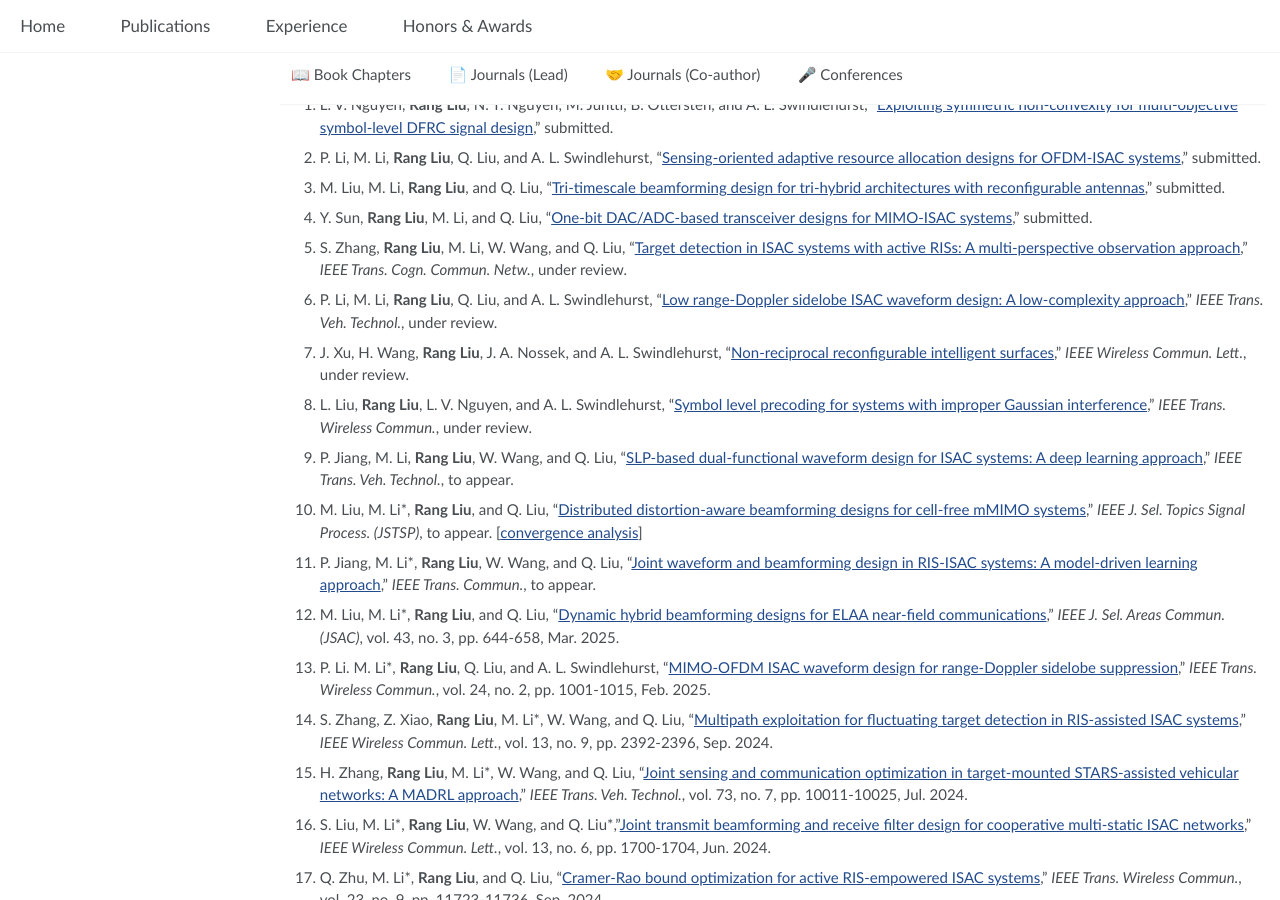
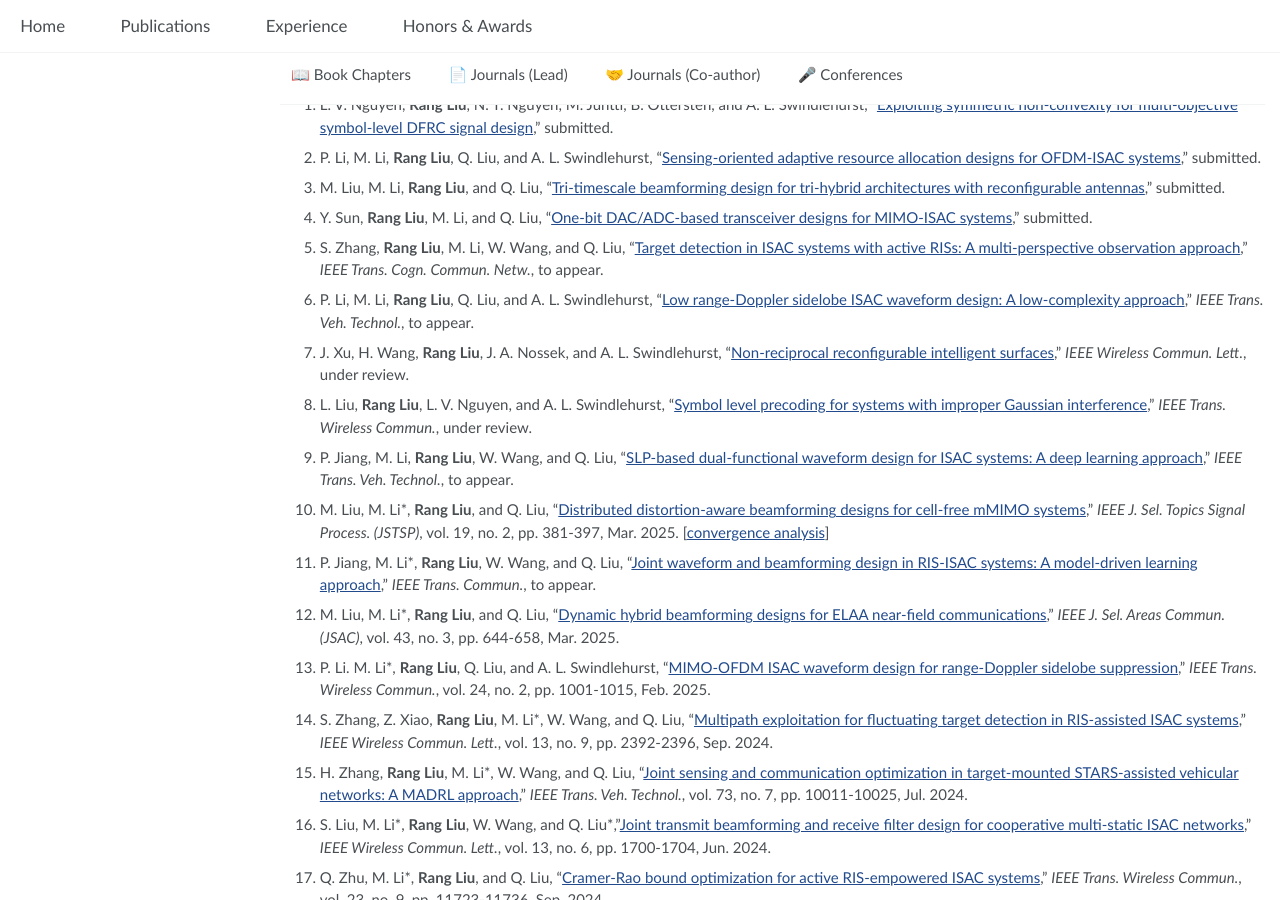
Before and after one commit to RangLiu0706/RangLiu0706.github.io, a Jekyll site: the page built from _pages/publications.md, in a window 1280 px wide and 900 px high, scrolled down 1390 px. Built offline with Jekyll 4.4.1, drawn with Linux system fonts in a browser that asks for light colours; some of the changed text lies outside the part shown.

Commit message:
update0519

```diff
--- a/_pages/publications.md
+++ b/_pages/publications.md
@@ -85,9 +85,9 @@ in *Metasurfaces for Wireless Communications*. Springer, in production.
 
 26. Y. Sun, **Rang Liu**, M. Li, and Q. Liu, "[One-bit DAC/ADC-based transceiver designs for MIMO-ISAC systems]()," submitted.
 
-25. S. Zhang, **Rang Liu**, M. Li, W. Wang, and Q. Liu, "[Target detection in ISAC systems with active RISs: A multi-perspective observation approach](https://arxiv.org/abs/2501.06449)," *IEEE Trans. Cogn. Commun. Netw.*, under review.
+25. S. Zhang, **Rang Liu**, M. Li, W. Wang, and Q. Liu, "[Target detection in ISAC systems with active RISs: A multi-perspective observation approach](https://arxiv.org/abs/2501.06449)," *IEEE Trans. Cogn. Commun. Netw.*, to appear.
 
-24. P. Li, M. Li, **Rang Liu**, Q. Liu, and A. L. Swindlehurst, "[Low range-Doppler sidelobe ISAC waveform design: A low-complexity approach](https://arxiv.org/abs/2503.11949)," *IEEE Trans. Veh. Technol.*, under review.
+24. P. Li, M. Li, **Rang Liu**, Q. Liu, and A. L. Swindlehurst, "[Low range-Doppler sidelobe ISAC waveform design: A low-complexity approach](https://ieeexplore.ieee.org/document/11004445)," *IEEE Trans. Veh. Technol.*, to appear.
 
 23. J. Xu, H. Wang, **Rang Liu**, J. A. Nossek, and A. L. Swindlehurst, "[Non-reciprocal reconfigurable intelligent surfaces](https://arxiv.org/abs/2411.15617)," *IEEE Wireless Commun. Lett.*, under review.
 
@@ -95,7 +95,7 @@ in *Metasurfaces for Wireless Communications*. Springer, in production.
 
 21. P. Jiang, M. Li, **Rang Liu**, W. Wang, and Q. Liu, "[SLP-based dual-functional waveform design for ISAC systems: A deep learning approach](https://ieeexplore.ieee.org/document/10902060)," *IEEE Trans. Veh. Technol.*, to appear.
 
-20. M. Liu, M. Li\*, **Rang Liu**, and Q. Liu, "[Distributed distortion-aware beamforming designs for cell-free mMIMO systems](https://ieeexplore.ieee.org/document/10869384)," *IEEE J. Sel. Topics Signal Process. (JSTSP)*, to appear.
+20. M. Liu, M. Li\*, **Rang Liu**, and Q. Liu, "[Distributed distortion-aware beamforming designs for cell-free mMIMO systems](https://ieeexplore.ieee.org/document/10869384)," *IEEE J. Sel. Topics Signal Process. (JSTSP)*, vol. 19, no. 2, pp. 381-397, Mar. 2025.
 [<a href="https://github.com/RangLiu0706/Distributed-Distortion-Aware-Beamforming-Designs-for-CF-mMIMO-Systems">convergence analysis</a>]
 
 19. P. Jiang, M. Li\*, **Rang Liu**, W. Wang, and Q. Liu, "[Joint waveform and beamforming design in RIS-ISAC systems: A model-driven learning approach](https://ieeexplore.ieee.org/document/10857301)," *IEEE Trans. Commun.*, to appear.
```
Also changed, not shown: other parts of _pages/publications.md (+1 -0 lines), _pages/home.md (+1 -1 lines).
